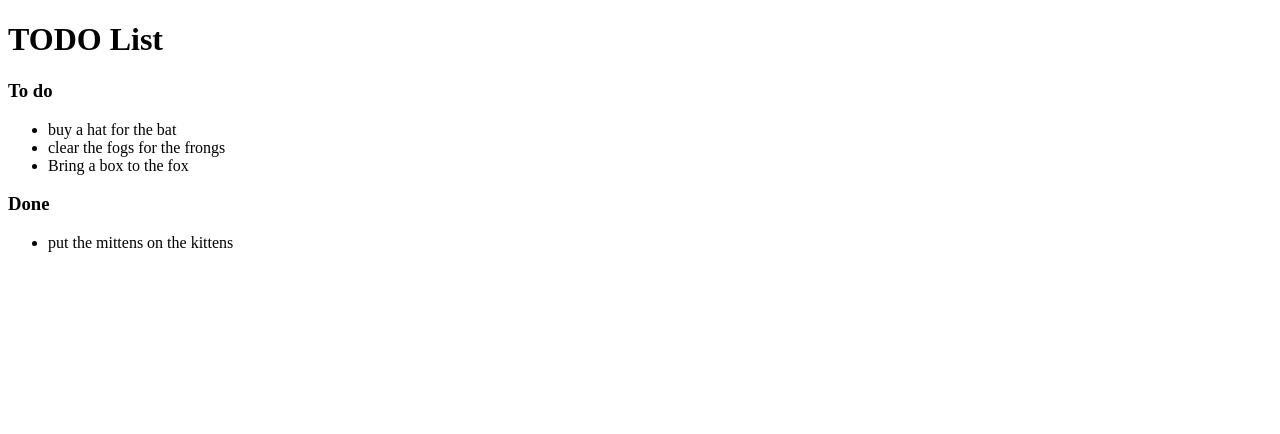
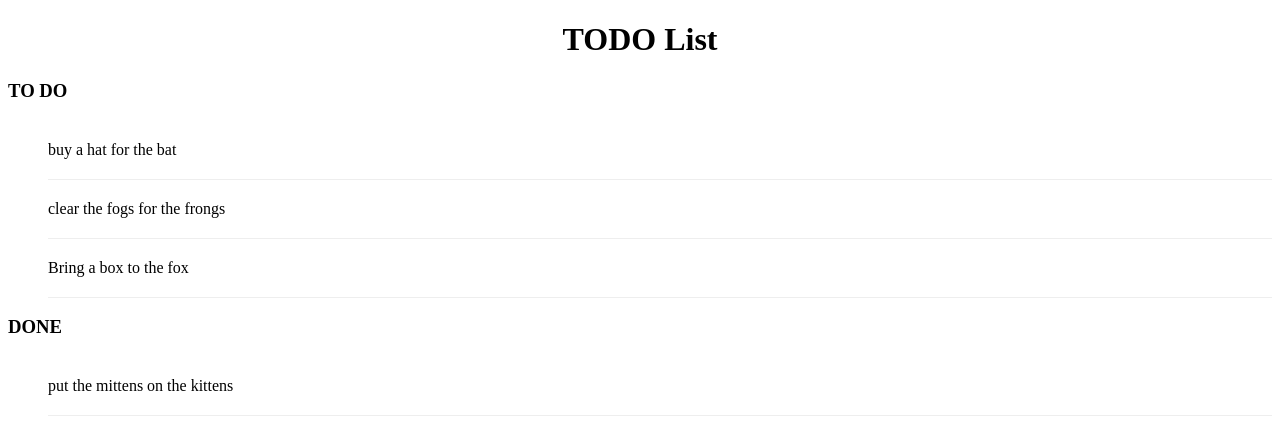
Before and after one commit to Benjamin-in-Thailand/todo-list, a plain HTML site: page index.html in a window 1280 px wide. Drawn offline with Linux system fonts and the light colour scheme.

Commit message:
Add basic style in index.html
Resolve #3

```diff
--- a/index.html
+++ b/index.html
@@ -3,6 +3,19 @@
 	<head>
 		<meta charset="utf-8">
 		<title> TODO list </title>
+		<style>
+			h1 {
+				text-align:center;
+			}
+			h3 {
+				text-transform: uppercase;
+			}
+			li {
+				overflow: hidden;
+				padding: 20px 0;
+				border-bottom: 1px solid #eee;
+			}
+		</style>
 	</head>
 	<body>
 		<h1> TODO List </h1>
```
